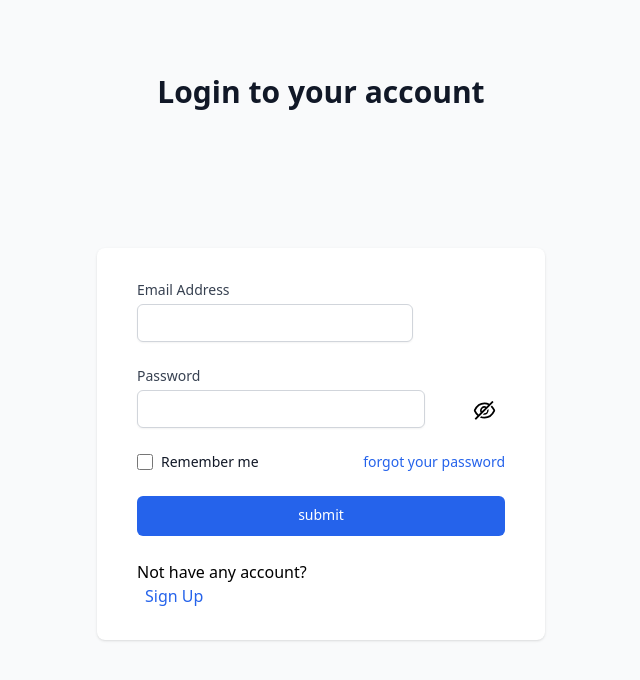
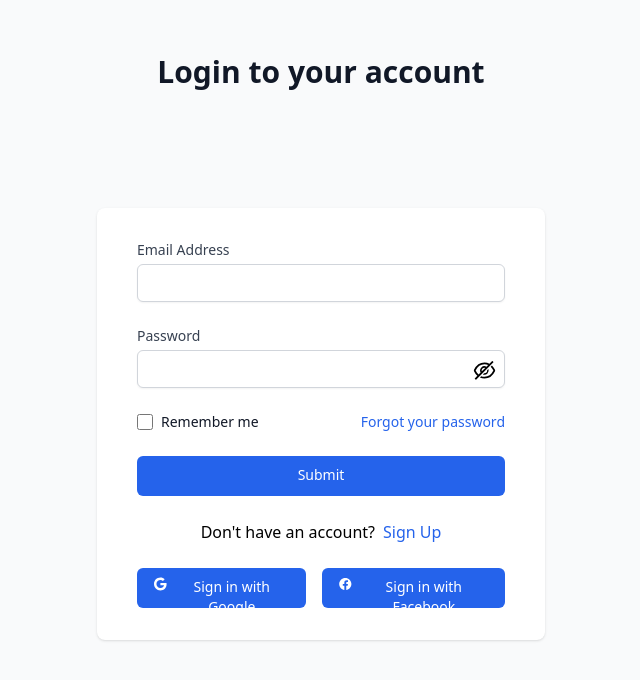
Before and after one commit to shruti180103/E-Commerce, a React (Create React App) app in the folder frontend/geargleams/: page /login in a window 1280 px wide. Shown: the part 112-792 px from the top of the page, without its empty margins (319-959 px from the left). Built offline with nearby package versions, Linux system fonts and the light colour scheme.

Commit message:
login with google and facebook

```diff
--- a/frontend/geargleams/src/App.js
+++ b/frontend/geargleams/src/App.js
@@ -1,14 +1,14 @@
 import React from 'react'
 import "./App.css";
 import {BrowserRouter,Routes,Route} from "react-router-dom"
-import {LoginPage,SignupPage} from "./Routes.js";
+import {LoginPage} from "./Routes.js";
 
 const App = () => {
   return (
   <BrowserRouter>
   <Routes>
     <Route path='/login' element={<LoginPage />} />
-    <Route path='/sign-up' element={<SignupPage />} />
+
   </Routes>
   </BrowserRouter>
   )
--- a/frontend/geargleams/src/Routes.js
+++ b/frontend/geargleams/src/Routes.js
@@ -1,7 +1,7 @@
 import LoginPage from "../src/pages/Login";
-import SignupPage from "../src/pages/SignupPage";
+
 
 export{
     LoginPage,
-    SignupPage,
+
 };
--- a/frontend/geargleams/src/components/Login/Login.jsx
+++ b/frontend/geargleams/src/components/Login/Login.jsx
@@ -1,5 +1,6 @@
 import React, { useState } from "react";
 import { AiOutlineEye, AiOutlineEyeInvisible } from "react-icons/ai";
+import { FaGoogle, FaFacebook } from "react-icons/fa";
 import styles from "../../styles/styles";
 import { Link } from "react-router-dom";
 
@@ -7,6 +8,17 @@ const Login = () => {
   const [email, setEmail] = useState("");
   const [password, setPassword] = useState("");
   const [visible, setVisible] = useState(false);
+
+
+  const handleGoogleSignIn = () => {
+    console.log("Google Sign-In clicked");
+  };
+
+
+  const handleFacebookSignIn = () => {
+    console.log("Facebook Sign-In clicked");
+  };
+
   return (
     <div className="h-screen bg-gray-50 flex flex-col justify-center py-12 sm:px-6 lg:px-8">
       <div className="flex justify-center items-center h-screen">
@@ -17,6 +29,7 @@ const Login = () => {
       <div className="mt-6 sm:mx-auto sm:w-full sm:max-w-md">
         <div className="bg-white py-8 px-4 shadow sm:rounded-lg sm:px-10">
           <form className="space-y-6">
+            {/* Your existing form elements */}
             <div>
               <label
                 htmlFor="email"
@@ -32,7 +45,7 @@ const Login = () => {
                   required
                   value={email}
                   onChange={(e) => setEmail(e.target.value)}
-                  className="appearance-none block  w-3/4 px-3 py-2 border border-gray-300 rounded-md shadow-sm placeholder-gray-400 focus:outline-none focus:ring-blue-500 focus:border-blue-500 sm:text-sm"
+                  className="appearance-none block w-full px-3 py-2 border border-gray-300 rounded-md shadow-sm placeholder-gray-400 focus:outline-none focus:ring-blue-500 focus:border-blue-500 sm:text-sm"
                 />
               </div>
             </div>
@@ -51,7 +64,7 @@ const Login = () => {
                   required
                   value={password}
                   onChange={(e) => setPassword(e.target.value)}
-                  className="appearance-none block w-full sm:w-72 px-3 py-2 border border-gray-300 rounded-md shadow-sm placeholder-gray-400 focus:outline-none focus:ring-blue-500 focus:border-blue-500 sm:text-sm"
+                  className="appearance-none block w-full px-3 py-2 border border-gray-300 rounded-md shadow-sm placeholder-gray-400 focus:outline-none focus:ring-blue-500 focus:border-blue-500 sm:text-sm"
                 />
                 {visible ? (
                   <AiOutlineEye
@@ -68,6 +81,7 @@ const Login = () => {
                 )}
               </div>
             </div>
+            {/* Your existing form elements */}
             <div className={`${styles.noramlFlex} justify-between`}>
               <div className={`${styles.noramlFlex}`}>
                 <input
@@ -88,25 +102,40 @@ const Login = () => {
                   href=".forgot-password"
                   className="font-medium text-blue-600 hover:text-blue-500"
                 >
-                  forgot your password
+                  Forgot your password
                 </a>
               </div>
             </div>
             <div>
               <button
-                type="submti"
+                type="submit"
                 className="group relative w-full h-[40px] flex justify-center py-2 px-4 border border-transparent text-sm font-medium rounded-md text-white bg-blue-600 hover:bg-blue-700  "
               >
-                submit
+                Submit
               </button>
             </div>
-            <div className="className={'${styles.normalflex'} w-full'}">
-              <h4> Not have any account?</h4>
-              <Link to="/sign-up" className="text-blue-600 pl-2">
+            <div className="flex justify-center items-center mt-4">
+              <span className="mr-2">Don't have an account?</span>
+              <Link to="/sign-up" className="text-blue-600">
                 Sign Up
               </Link>
             </div>
           </form>
+          {/* Google and Facebook Sign-In options */}
+          <div className="mt-6 flex justify-center">
+            <button
+              onClick={handleGoogleSignIn}
+              className="group relative h-[40px] flex justify-center py-2 px-4 border border-transparent text-sm font-medium rounded-md text-white bg-blue-600 hover:bg-blue-200  "
+            >
+              <FaGoogle className="mr-2" /> Sign in with Google
+            </button>
+            <button
+              onClick={handleFacebookSignIn}
+              className="group relative h-[40px] flex justify-center py-2 px-4 border border-transparent text-sm font-medium rounded-md text-white bg-blue-600 hover:bg-blue-700  ml-4"
+            >
+              <FaFacebook className="mr-2" /> Sign in with Facebook
+            </button>
+          </div>
         </div>
       </div>
     </div>
--- a/frontend/geargleams/src/pages/SignupPage.jsx
+++ /dev/null
@@ -1,10 +0,0 @@
-import React from "react";
-import Signup from ".../component/Signup/Signup.jsx";
-
-const SignupPage = () => {
-    <div>
-        <Signup/>
-
-    </div>
-}
-export default SignupPage
```
